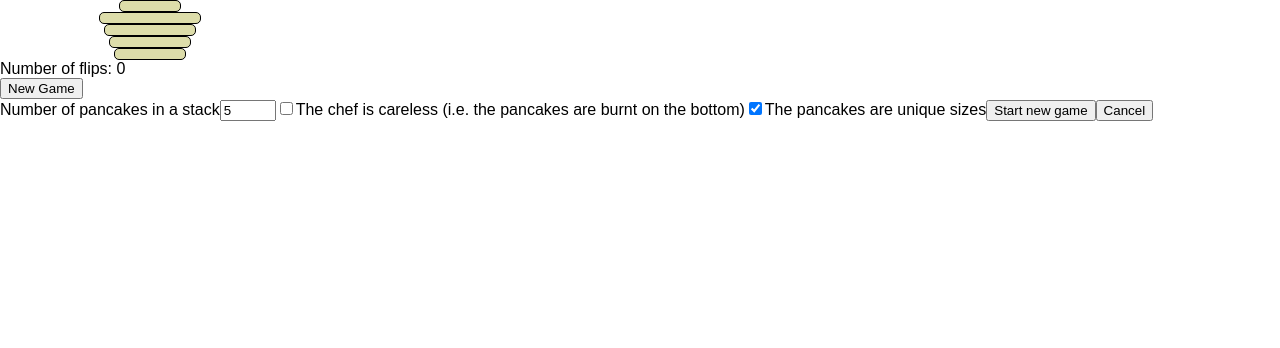
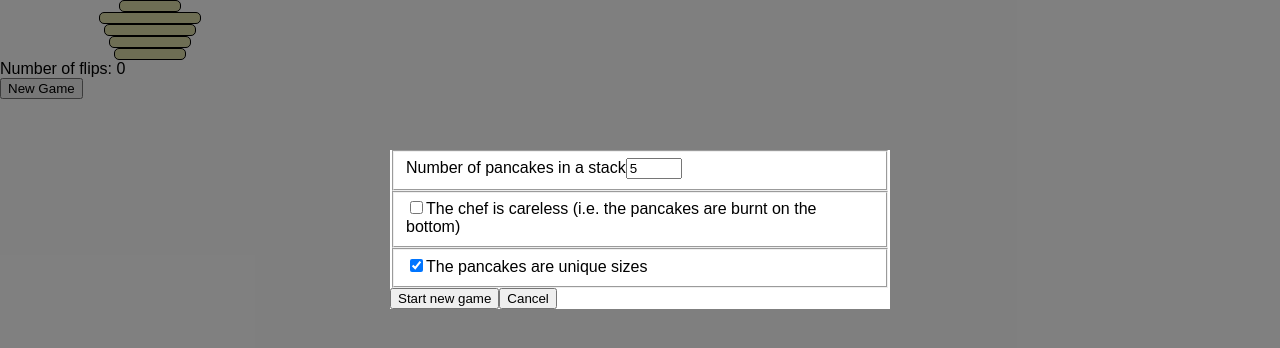
Before and after one commit to stevenlundy/pancake-flip, a React (Create React App) app: page / in a window 1280 px wide. Both pictures are taken after a click on the button "New Game". Shown: the top 348 px of the page. Built offline with nearby package versions, Linux system fonts and the light colour scheme.

Commit message:
Put Settings in a modal

```diff
--- a/src/App.js
+++ b/src/App.js
@@ -1,6 +1,7 @@
 import React, { Component } from 'react';
 import PancakeStack from './PancakeStack';
 import Settings from './Settings';
+import Modal from './Modal';
 
 import {shuffle, isPancakeBurnt, getPancakeSize} from './helpers';
 
@@ -70,11 +71,15 @@ class App extends Component {
         <div> Number of flips: {this.state.flips}</div>
         <div> {stackIsCorrect ? 'Ready to serve!' : ''}</div>
         <button onClick={() => this.openSettings()}>New Game</button>
-        {this.state.showSettings && <Settings
-          currentSettings={this.state.settings}
-          onSave={(i) => this.saveSettings(i)}
-          onCancel={() => this.closeSettings()}
-        />}
+        {this.state.showSettings &&
+          <Modal onCloseModal={() => this.closeSettings()}>
+            <Settings
+              currentSettings={this.state.settings}
+              onSave={(i) => this.saveSettings(i)}
+              onCancel={() => this.closeSettings()}
+            />
+          </Modal>
+        }
       </div>
     );
   }
--- /dev/null
+++ b/src/Modal.css
@@ -0,0 +1,14 @@
+.modal-container {
+    position: absolute;
+    width: 100%;
+    height: 100%;
+    background-color: rgba(1,1,1,.5);
+    left: 0;
+    top: 0;
+}
+
+.modal {
+    margin: 150px auto;
+    width: 500px;
+    background-color: #fff;
+}
--- /dev/null
+++ b/src/Modal.js
@@ -0,0 +1,15 @@
+import React from 'react';
+
+import './Modal.css';
+
+function Modal(props) {
+  return (
+    <div className="modal-container" onClick={props.onCloseModal}>
+      <div className="modal" onClick={(e) => e.stopPropagation()}>
+        {props.children}
+      </div>
+    </div>
+  )
+}
+
+export default Modal;
--- a/src/Settings.js
+++ b/src/Settings.js
@@ -1,4 +1,6 @@
 import React, { Component } from 'react';
+
+import './Settings.css';
 
 class Settings extends Component {
   constructor(props) {
@@ -39,18 +41,24 @@ class Settings extends Component {
   render() {
     return (
       <form className="settings" onSubmit={this.handleSubmit}>
+        <fieldset>
           <label>
             Number of pancakes in a stack
             <input type="number" name="pancakesInStack" value={this.state.pancakesInStack} min="3" max="20" onChange={this.handleInputChange} />
           </label>
+        </fieldset>
+        <fieldset>
           <label>
             <input type="checkbox" name="pancakesAreBurnt" checked={this.state.pancakesAreBurnt} onChange={this.handleInputChange} />
             The chef is careless (i.e. the pancakes are burnt on the bottom)
           </label>
+        </fieldset>
+        <fieldset>
           <label>
             <input type="checkbox" name="pancakesAreUniqueSizes" checked={this.state.pancakesAreUniqueSizes} onChange={this.handleInputChange} />
             The pancakes are unique sizes
           </label>
+        </fieldset>
         <input type="submit" value="Start new game" />
         <input type="button" value="Cancel" onClick={this.props.onCancel} />
       </form>
```
Lines whose indentation alone changed are shown as unchanged.
